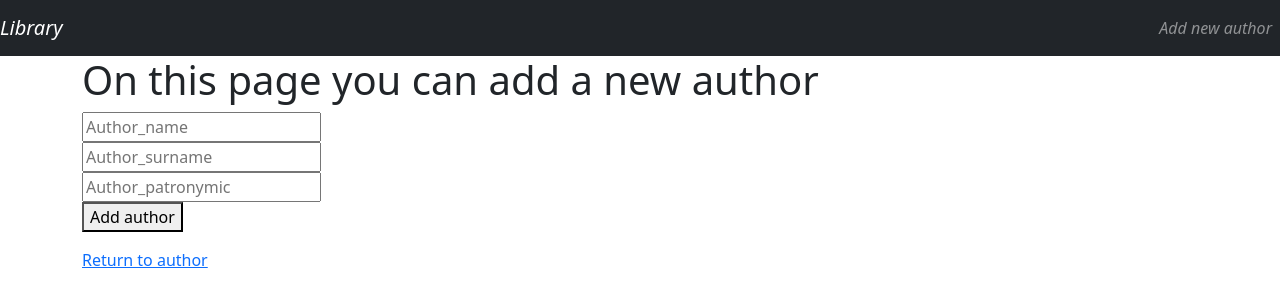
After one commit to Andry925/Library_app, a Django app: template library/author/templates/author/new_author.html in a window 1280 px wide. The commit adds this page. Shown: the top 307 px of the page. Run offline with Django 5.2, Linux system fonts and the light colour scheme; the template is opened without the code that fills it, so the values that code supplies are empty; some libraries are stand-ins or nearby versions.

Commit message:
Adding html to create user

```diff
--- a/library/author/templates/author/base.html
+++ b/library/author/templates/author/base.html
@@ -43,9 +43,7 @@
                 </button>
             <div class="collapse navbar-collapse" id="navbarNavAltMarkup">
                 <div class="navbar-nav ml-auto">
-                  <a class="nav-item nav-link" href="">User</a>
-                  <a class="nav-item nav-link" href="">Authors</a>
-                  <a class="nav-item nav-link" href="">Orders</a>
+                  <a class="nav-item nav-link" href="{% url 'author_creation_form' %}">Add new author</a>
                 </div>
             </div>
         </nav>
--- /dev/null
+++ b/library/author/templates/author/new_author.html
@@ -0,0 +1,24 @@
+{% extends 'author/base.html' %}
+{% block content%}
+<div class="container">
+<div style="margin: 0 auto;">
+        {% if request.GET.success == 'yes' %}
+        <p>Author created! Yes</p>
+    {% endif %}
+
+    <h1>On this page you can add a new author</h1>
+    <form action="{% url 'author_creation_form' %}" class="form" method="POST" >
+      {% csrf_token %}
+      <input type="text" name="name" placeholder="Author_name" required><br>
+      <input type="text" name="surname" placeholder="Author_surname" required><br>
+      <input type="text" name="patronymic" placeholder="Author_patronymic" required><br>
+      <button type="submit">Add author</button>
+    </form>
+
+    <p>{{ message }}</p>
+
+    <p><a href="{% url 'all_authors' %}">Return to author</a></p>
+</div>
+</div>
+
+{% endblock %}
```
